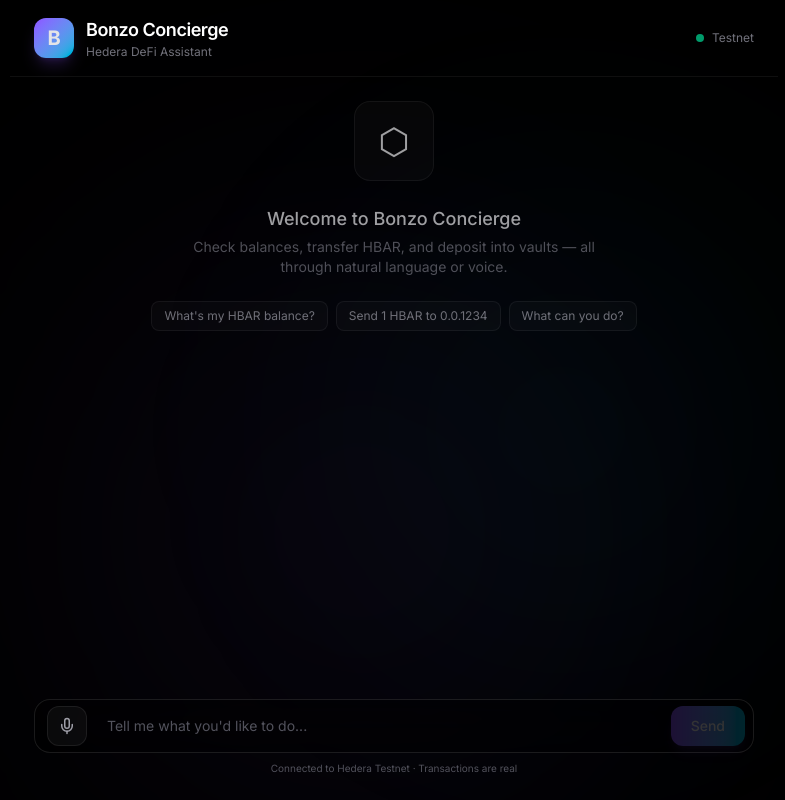
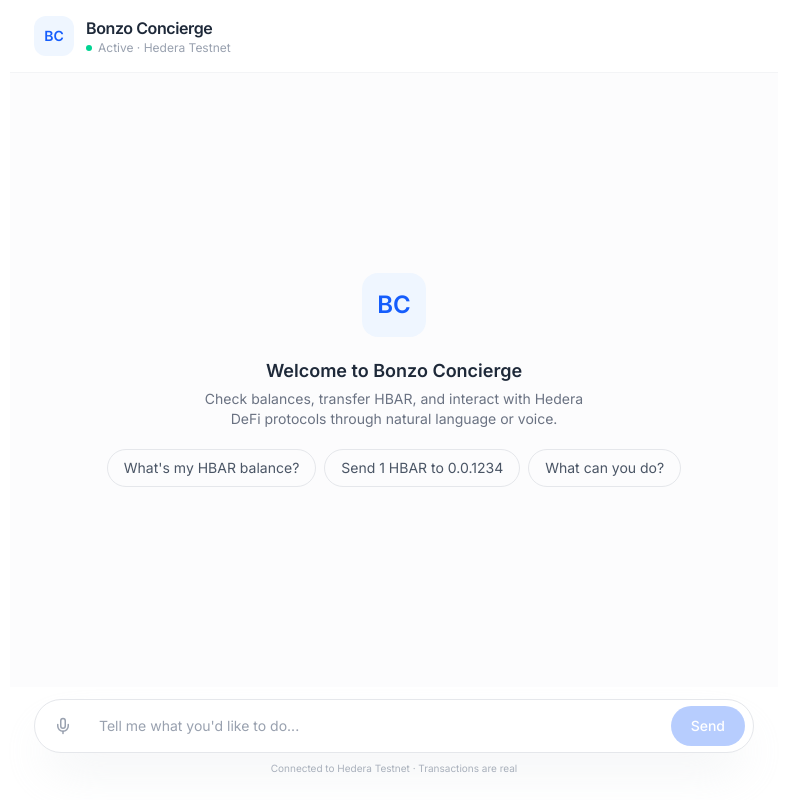
Before and after one commit to vjb/bonzo-concierge, a Next.js app: page / in a window 1280 px wide. Shown: the whole page, without its empty margins (246-1031 px from the left). Built offline with nearby package versions, Linux system fonts and the light colour scheme.

Commit message:
feat: clean SaaS UI, voice interaction, README, and presentation brief

```diff
--- a/src/app/globals.css
+++ b/src/app/globals.css
@@ -1,183 +1,58 @@
 @import "tailwindcss";
 
-/* ── Design Tokens ── */
-:root {
-  --surface: rgba(255, 255, 255, 0.03);
-  --surface-hover: rgba(255, 255, 255, 0.06);
-  --border: rgba(255, 255, 255, 0.08);
-  --glow-purple: rgba(139, 92, 246, 0.15);
-  --glow-cyan: rgba(6, 182, 212, 0.12);
-}
-
 /* ── Base ── */
-html,
-body {
-  background: #000;
-  color: #e4e4e7;
-  font-family: "Inter", system-ui, sans-serif;
+html, body {
+  background: #ffffff;
+  color: #1f2937; /* gray-800 */
+  font-family: "Inter", system-ui, -apple-system, sans-serif;
   overflow: hidden;
+  -webkit-font-smoothing: antialiased;
+  -moz-osx-font-smoothing: grayscale;
 }
 
 /* ── Scrollbar ── */
 ::-webkit-scrollbar {
-  width: 4px;
+  width: 6px;
 }
 ::-webkit-scrollbar-track {
   background: transparent;
 }
 ::-webkit-scrollbar-thumb {
-  background: rgba(255, 255, 255, 0.08);
+  background: #e5e7eb;
   border-radius: 999px;
-}
-
-/* ── Animated Background Gradient ── */
-@keyframes drift {
-  0%,
-  100% {
-    transform: translate(-10%, -10%) scale(1);
-    opacity: 0.5;
-  }
-  33% {
-    transform: translate(5%, 10%) scale(1.15);
-    opacity: 0.65;
-  }
-  66% {
-    transform: translate(-5%, 5%) scale(0.95);
-    opacity: 0.45;
-  }
-}
-
-@keyframes drift-reverse {
-  0%,
-  100% {
-    transform: translate(10%, 10%) scale(1);
-    opacity: 0.4;
-  }
-  33% {
-    transform: translate(-8%, -5%) scale(1.1);
-    opacity: 0.55;
-  }
-  66% {
-    transform: translate(3%, -10%) scale(0.9);
-    opacity: 0.35;
-  }
-}
-
-.bg-glow {
-  position: fixed;
-  inset: 0;
-  z-index: 0;
-  pointer-events: none;
-  overflow: hidden;
-}
-
-.bg-glow::before,
-.bg-glow::after {
-  content: "";
-  position: absolute;
-  border-radius: 50%;
-  filter: blur(120px);
-}
-
-.bg-glow::before {
-  width: 60vw;
-  height: 60vw;
-  top: 10%;
-  left: 15%;
-  background: radial-gradient(circle, var(--glow-purple) 0%, transparent 70%);
-  animation: drift 20s ease-in-out infinite;
-}
-
-.bg-glow::after {
-  width: 50vw;
-  height: 50vw;
-  bottom: 5%;
-  right: 10%;
-  background: radial-gradient(circle, var(--glow-cyan) 0%, transparent 70%);
-  animation: drift-reverse 25s ease-in-out infinite;
-}
-
-/* ── Glassmorphism Utilities ── */
-.glass {
-  background: rgba(255, 255, 255, 0.04);
-  backdrop-filter: blur(16px);
-  -webkit-backdrop-filter: blur(16px);
-  border: 1px solid rgba(255, 255, 255, 0.08);
-}
-
-.glass-strong {
-  background: rgba(0, 0, 0, 0.4);
-  backdrop-filter: blur(24px);
-  -webkit-backdrop-filter: blur(24px);
-  border: 1px solid rgba(255, 255, 255, 0.1);
 }
 
 /* ── Animations ── */
 @keyframes fade-in {
-  from {
-    opacity: 0;
-    transform: translateY(8px);
-  }
-  to {
-    opacity: 1;
-    transform: translateY(0);
-  }
+  from { opacity: 0; transform: translateY(6px); }
+  to { opacity: 1; transform: translateY(0); }
 }
 
-@keyframes pulse-glow {
-  0%,
-  100% {
-    box-shadow: 0 0 12px rgba(139, 92, 246, 0.15);
-  }
-  50% {
-    box-shadow: 0 0 28px rgba(139, 92, 246, 0.35);
-  }
+@keyframes pulse-soft {
+  0%, 100% { opacity: 0.4; }
+  50% { opacity: 1; }
 }
 
 @keyframes shimmer {
-  from {
-    background-position: -200% center;
-  }
-  to {
-    background-position: 200% center;
-  }
-}
-
-@keyframes input-glow {
-  0%,
-  100% {
-    box-shadow: 0 0 0 1px rgba(139, 92, 246, 0.2), 0 0 20px rgba(139, 92, 246, 0.05);
-  }
-  50% {
-    box-shadow: 0 0 0 1px rgba(139, 92, 246, 0.4), 0 0 30px rgba(139, 92, 246, 0.12);
-  }
+  from { background-position: -200% center; }
+  to { background-position: 200% center; }
 }
 
 .animate-fade-in {
-  animation: fade-in 0.35s ease-out;
+  animation: fade-in 0.3s ease-out;
 }
 
-.animate-pulse-glow {
-  animation: pulse-glow 2s ease-in-out infinite;
+.animate-pulse-soft {
+  animation: pulse-soft 1.5s ease-in-out infinite;
 }
 
 .shimmer {
   background: linear-gradient(
     90deg,
     transparent 0%,
-    rgba(139, 92, 246, 0.2) 50%,
+    #dbeafe 50%,
     transparent 100%
   );
   background-size: 200% 100%;
   animation: shimmer 2s linear infinite;
 }
-
-/* ── Input Bar Glow ── */
-.input-bar {
-  transition: all 0.3s ease;
-}
-
-.input-bar:focus-within {
-  animation: input-glow 2s ease-in-out infinite;
-  border-color: rgba(139, 92, 246, 0.35);
-}
--- a/src/app/page.tsx
+++ b/src/app/page.tsx
@@ -31,7 +31,7 @@ function getToolParts(msg: UIMessage): ToolInvocationPart[] {
 }
 
 // ────────────────────────────────────────────────────────
-// TTS helper
+// TTS helper (ElevenLabs)
 // ────────────────────────────────────────────────────────
 async function speakText(text: string) {
   try {
@@ -47,7 +47,7 @@ async function speakText(text: string) {
     audio.play();
     audio.onended = () => URL.revokeObjectURL(url);
   } catch {
-    // TTS is best-effort, don't break the app
+    // TTS is best-effort
   }
 }
 
@@ -75,7 +75,7 @@ export default function ChatPage() {
     inputRef.current?.focus();
   }, []);
 
-  // Auto-TTS: speak the last assistant message when streaming finishes
+  // Auto-TTS: speak last assistant message when streaming finishes
   useEffect(() => {
     if (status !== "ready" || !voiceMode || messages.length === 0) return;
     const lastMsg = messages[messages.length - 1];
@@ -87,7 +87,7 @@ export default function ChatPage() {
     }
   }, [messages, status, voiceMode]);
 
-  // ── Speech Recognition ──
+  // Speech Recognition
   const startListening = useCallback(() => {
     const SpeechRecognition =
       (window as unknown as { SpeechRecognition?: typeof window.SpeechRecognition }).SpeechRecognition ||
@@ -96,28 +96,22 @@ export default function ChatPage() {
       alert("Speech recognition not supported in this browser.");
       return;
     }
-
     const recognition = new SpeechRecognition();
     recognition.lang = "en-US";
     recognition.continuous = false;
     recognition.interimResults = false;
-
     recognition.onstart = () => setListening(true);
-
     recognition.onresult = (event: { results: { transcript: string }[][] }) => {
       const transcript = event.results[0][0].transcript;
       setInput(transcript);
       setVoiceMode(true);
-      // Auto-submit after a short delay for visual feedback
       setTimeout(() => {
         setInput("");
         sendMessage({ text: transcript });
       }, 300);
     };
-
     recognition.onerror = () => setListening(false);
     recognition.onend = () => setListening(false);
-
     recognition.start();
   }, [sendMessage]);
 
@@ -135,45 +129,40 @@ export default function ChatPage() {
   }
 
   return (
-    <>
-      {/* Animated background glow */}
-      <div className="bg-glow" />
-
-      <main className="relative z-10 flex-1 flex flex-col h-screen max-w-3xl mx-auto w-full">
+    <main className="flex flex-col h-screen max-w-3xl mx-auto w-full bg-white">
       {/* ── Header ── */}
-        <header className="flex items-center gap-3 px-6 py-4 border-b border-white/[0.06]">
-          <div className="w-10 h-10 rounded-xl bg-gradient-to-br from-violet-500 to-cyan-500 flex items-center justify-center text-xl font-bold shadow-lg shadow-violet-500/20">
-            B
+      <header className="flex items-center gap-3 px-6 py-4 border-b border-gray-100">
+        <div className="w-10 h-10 rounded-xl bg-blue-50 flex items-center justify-center text-sm font-semibold text-blue-600">
+          BC
         </div>
         <div>
-            <h1 className="text-lg font-semibold tracking-tight text-white">
+          <h1 className="text-base font-semibold text-gray-800 tracking-tight">
             Bonzo Concierge
           </h1>
-            <p className="text-xs text-zinc-500">Hedera DeFi Assistant</p>
+          <div className="flex items-center gap-1.5 text-xs text-gray-400">
+            <span className="w-1.5 h-1.5 rounded-full bg-emerald-400" />
+            Active · Hedera Testnet
           </div>
-          <div className="ml-auto flex items-center gap-2">
-            <span className="w-2 h-2 rounded-full bg-emerald-400 animate-pulse" />
-            <span className="text-xs text-zinc-500">Testnet</span>
         </div>
       </header>
 
       {/* ── Messages ── */}
       <div
         ref={scrollRef}
-          className="flex-1 overflow-y-auto px-6 py-6 space-y-4"
+        className="flex-1 overflow-y-auto px-6 py-8 space-y-5 bg-gray-50/50"
       >
         {messages.length === 0 && (
-            <div className="flex flex-col items-center justify-center h-full text-center space-y-6 opacity-70">
-              <div className="w-20 h-20 rounded-2xl glass flex items-center justify-center">
-                <span className="text-4xl">⬡</span>
+          <div className="flex flex-col items-center justify-center h-full text-center space-y-5">
+            <div className="w-16 h-16 rounded-2xl bg-blue-50 flex items-center justify-center">
+              <span className="text-2xl font-semibold text-blue-600">BC</span>
             </div>
             <div>
-                <p className="text-lg font-medium text-zinc-200">
+              <p className="text-lg font-semibold text-gray-800">
                 Welcome to Bonzo Concierge
               </p>
-                <p className="text-sm text-zinc-500 mt-1 max-w-md">
-                  Check balances, transfer HBAR, and deposit into vaults — all
-                  through natural language or voice.
+              <p className="text-sm text-gray-500 mt-1 max-w-sm">
+                Check balances, transfer HBAR, and interact with Hedera DeFi
+                protocols through natural language or voice.
               </p>
             </div>
             <div className="flex flex-wrap gap-2 justify-center">
@@ -185,7 +174,7 @@ export default function ChatPage() {
                 <button
                   key={s}
                   onClick={() => setInput(s)}
-                    className="px-3 py-1.5 text-xs rounded-lg glass text-zinc-400 hover:text-zinc-200 hover:bg-white/[0.06] transition-all cursor-pointer"
+                  className="px-4 py-2 text-sm rounded-full border border-gray-200 text-gray-600 hover:text-blue-600 hover:border-blue-200 hover:bg-blue-50/50 transition-all cursor-pointer"
                 >
                   {s}
                 </button>
@@ -199,28 +188,28 @@ export default function ChatPage() {
         ))}
 
         {isStreaming && (
-            <div className="flex items-center gap-2 text-xs text-zinc-500 pl-12">
-              <span className="inline-block w-1.5 h-1.5 rounded-full bg-violet-400 animate-pulse" />
+          <div className="flex items-center gap-2 text-sm text-gray-400 pl-14">
+            <span className="inline-block w-1.5 h-1.5 rounded-full bg-blue-400 animate-pulse-soft" />
             Thinking...
           </div>
         )}
       </div>
 
       {/* ── Input ── */}
-        <div className="px-6 pb-6 pt-2">
+      <div className="px-6 pb-6 pt-3 bg-white">
         <form
           onSubmit={handleSubmit}
-            className="input-bar relative flex items-center gap-2 p-1 rounded-2xl glass-strong"
+          className="relative flex items-center gap-2 px-2 py-1.5 rounded-full border border-gray-200 bg-white shadow-2xl shadow-gray-200/60 focus-within:border-blue-300 focus-within:shadow-blue-100/40 transition-all"
         >
-            {/* Mic button */}
+          {/* Mic */}
           <button
             type="button"
             onClick={startListening}
             disabled={isStreaming || listening}
-              className={`ml-2 w-10 h-10 rounded-xl flex items-center justify-center transition-all cursor-pointer ${
+            className={`w-10 h-10 rounded-full flex items-center justify-center transition-all cursor-pointer ${
               listening
-                  ? "bg-red-500/20 border border-red-500/40 text-red-400 animate-pulse"
-                  : "bg-white/[0.04] border border-white/[0.08] text-zinc-400 hover:text-white hover:bg-white/[0.08]"
+                ? "bg-red-50 text-red-500 animate-pulse"
+                : "text-gray-400 hover:text-blue-600 hover:bg-blue-50"
             } disabled:opacity-30 disabled:cursor-not-allowed`}
             title={listening ? "Listening..." : "Voice input"}
           >
@@ -245,22 +234,22 @@ export default function ChatPage() {
             onChange={(e) => setInput(e.target.value)}
             placeholder={listening ? "Listening..." : "Tell me what you'd like to do..."}
             disabled={isStreaming}
-              className="flex-1 bg-transparent px-3 py-3 text-sm text-zinc-100 placeholder-zinc-600 outline-none disabled:opacity-50"
+            className="flex-1 bg-transparent px-2 py-2.5 text-sm text-gray-800 placeholder-gray-400 outline-none disabled:opacity-50"
           />
+
           <button
             type="submit"
             disabled={isStreaming || !input.trim()}
-              className="px-5 py-2.5 rounded-xl bg-gradient-to-r from-violet-500 to-cyan-500 text-white text-sm font-medium hover:from-violet-400 hover:to-cyan-400 disabled:opacity-20 disabled:cursor-not-allowed transition-all shadow-lg shadow-violet-500/20 mr-1 cursor-pointer"
+            className="px-5 py-2.5 rounded-full bg-blue-600 text-white text-sm font-medium hover:bg-blue-700 disabled:opacity-30 disabled:cursor-not-allowed transition-colors cursor-pointer"
           >
             Send
           </button>
         </form>
-          <p className="text-[10px] text-zinc-600 text-center mt-2">
+        <p className="text-[10px] text-gray-400 text-center mt-2">
           Connected to Hedera Testnet · Transactions are real
         </p>
       </div>
     </main>
-    </>
   );
 }
 
@@ -279,22 +268,18 @@ function MessageBubble({ message }: { message: UIMessage }) {
       }`}
     >
       {!isUser && (
-        <div className="w-8 h-8 rounded-lg bg-gradient-to-br from-violet-500 to-cyan-500 flex items-center justify-center text-xs font-bold flex-shrink-0 mt-0.5">
-          B
+        <div className="w-8 h-8 rounded-full bg-blue-50 flex items-center justify-center text-[10px] font-semibold text-blue-600 flex-shrink-0 mt-0.5">
+          BC
         </div>
       )}
 
-      <div
-        className={`max-w-[80%] space-y-2 ${
-          isUser ? "items-end" : "items-start"
-        }`}
-      >
+      <div className={`max-w-[80%] space-y-2 ${isUser ? "items-end" : "items-start"}`}>
         {text && (
           <div
-            className={`px-4 py-3 rounded-2xl text-sm leading-relaxed ${
+            className={`px-4 py-3 text-sm leading-relaxed ${
               isUser
-                ? "bg-gradient-to-r from-violet-600/80 to-cyan-600/60 text-white rounded-br-md backdrop-blur-md border border-white/10"
-                : "glass rounded-bl-md text-zinc-200"
+                ? "bg-blue-600 text-white rounded-2xl rounded-br-lg shadow-md shadow-blue-600/10"
+                : "bg-white text-gray-800 rounded-2xl rounded-bl-lg border border-gray-100 shadow-md shadow-gray-100/80"
             }`}
           >
             {text}
@@ -302,13 +287,13 @@ function MessageBubble({ message }: { message: UIMessage }) {
         )}
 
         {tools.map((toolPart, idx) => (
-          <ToolCard key={idx} tool={toolPart.toolInvocation} />
+          <ExecutionTrace key={idx} tool={toolPart.toolInvocation} />
         ))}
       </div>
 
       {isUser && (
-        <div className="w-8 h-8 rounded-lg bg-white/[0.08] backdrop-blur-md border border-white/10 flex items-center justify-center text-xs font-bold flex-shrink-0 mt-0.5 text-zinc-300">
-          U
+        <div className="w-8 h-8 rounded-full bg-blue-600 flex items-center justify-center text-[10px] font-semibold text-white flex-shrink-0 mt-0.5">
+          You
         </div>
       )}
     </div>
@@ -316,15 +301,14 @@ function MessageBubble({ message }: { message: UIMessage }) {
 }
 
 // ────────────────────────────────────────────────────────
-// Execution Trace (terminal-style tool card)
+// Execution Trace (professional multi-step indicator)
 // ────────────────────────────────────────────────────────
-function ToolCard({
+function ExecutionTrace({
   tool,
 }: {
   tool: ToolInvocationPart["toolInvocation"];
 }) {
-  const isRunning =
-    tool.state === "call" || tool.state === "partial-call";
+  const isRunning = tool.state === "call" || tool.state === "partial-call";
   const isDone = tool.state === "result";
   const output = tool.output as Record<string, unknown> | null;
   const inp = (tool.input ?? {}) as Record<string, unknown>;
@@ -333,137 +317,101 @@ function ToolCard({
   const transactionId = output?.transactionId as string | undefined;
   const errorMsg = output?.error as string | undefined;
   const balanceInHbar = output?.balanceInHbar as string | undefined;
-  const statusText = output?.status as string | undefined;
   const outputMessage = output?.message as string | undefined;
 
-  const statusIcon = isRunning
-    ? "⟳"
-    : isDone && success
-    ? "✓"
-    : isDone && !success
-    ? "✗"
-    : "·";
-
-  const statusColor = isRunning
-    ? "text-violet-400"
-    : isDone && success
-    ? "text-emerald-400"
-    : "text-red-400";
-
-  const borderColor = isRunning
-    ? "border-violet-500/25"
-    : isDone && success
-    ? "border-emerald-500/15"
-    : isDone && !success
-    ? "border-red-500/15"
-    : "border-white/[0.06]";
+  const toolDisplayNames: Record<string, string> = {
+    check_balance: "Querying account balance",
+    transfer_hbar: "Executing HBAR transfer",
+    deposit_to_vault: "Processing vault deposit",
+  };
+  const displayName = toolDisplayNames[tool.toolName] ?? tool.toolName;
 
   return (
-    <div
-      className={`rounded-xl overflow-hidden border backdrop-blur-md font-mono text-xs ${borderColor} ${
-        isRunning ? "animate-pulse-glow" : ""
-      }`}
-    >
-      {/* Terminal header bar */}
-      <div className="flex items-center gap-2 px-4 py-2 bg-white/[0.03] border-b border-white/[0.04]">
-        <div className="flex gap-1.5">
-          <span className="w-2.5 h-2.5 rounded-full bg-zinc-700" />
-          <span className="w-2.5 h-2.5 rounded-full bg-zinc-700" />
-          <span className="w-2.5 h-2.5 rounded-full bg-zinc-700" />
-        </div>
-        <span className="text-zinc-500 text-[10px] ml-1">execution trace</span>
+    <div className="bg-white rounded-2xl rounded-bl-lg border border-gray-100 shadow-md shadow-gray-100/80 px-4 py-3 space-y-2.5 text-sm">
+      {/* Step indicator */}
+      <div className="flex items-center gap-2.5">
+        {isRunning && (
+          <>
+            <span className="w-4 h-4 rounded-full bg-blue-100 flex items-center justify-center">
+              <span className="w-2 h-2 rounded-full bg-blue-500 animate-pulse-soft" />
+            </span>
+            <span className="text-blue-600 font-medium">{displayName}...</span>
+          </>
+        )}
+        {isDone && success && (
+          <>
+            <span className="w-4 h-4 rounded-full bg-emerald-100 flex items-center justify-center text-emerald-600 text-[10px]">
+              ✓
+            </span>
+            <span className="text-emerald-600 font-medium">{displayName}</span>
+          </>
+        )}
+        {isDone && !success && (
+          <>
+            <span className="w-4 h-4 rounded-full bg-red-100 flex items-center justify-center text-red-500 text-[10px]">
+              ✗
+            </span>
+            <span className="text-red-500 font-medium">{displayName}</span>
+          </>
+        )}
       </div>
 
-      {/* Terminal body */}
-      <div className="px-4 py-3 space-y-1.5 bg-black/30">
-        {/* Main status line */}
-        <div className="flex items-center gap-2">
-          <span className={`${statusColor} ${isRunning ? "animate-spin inline-block" : ""}`}>
-            {statusIcon}
-          </span>
-          <span className={statusColor}>
-            {isRunning
-              ? `Executing ${tool.toolName}...`
-              : isDone && success
-              ? tool.toolName
-              : `${tool.toolName} failed`}
-          </span>
-        </div>
-
-        {/* Input params */}
+      {/* Params */}
+      {Object.keys(inp).length > 0 && (
+        <div className="flex flex-wrap gap-2 text-xs">
           {Object.entries(inp).map(([key, val]) => (
-          <div key={key} className="text-zinc-500 pl-5">
-            <span className="text-zinc-600">├─</span>{" "}
-            <span className="text-zinc-400">{key}</span>
-            <span className="text-zinc-600">:</span>{" "}
-            <span className="text-cyan-300/80">
+            <span key={key} className="inline-flex items-center gap-1 px-2.5 py-1 rounded-full bg-gray-50 text-gray-500 border border-gray-100">
+              <span className="text-gray-400">{key}:</span>
+              <span className="font-medium text-gray-700">
                 {String(val)}{key.toLowerCase().includes("hbar") ? " ℏ" : ""}
               </span>
-          </div>
+            </span>
           ))}
-
-        {/* Shimmer while running */}
-        {isRunning && (
-          <div className="ml-5 mt-1">
-            <div className="h-0.5 w-32 rounded-full shimmer" />
         </div>
       )}
 
-        {/* Results */}
-        {isDone && success && (
-          <>
-            <div className="text-zinc-600 pl-5 pt-1 border-t border-white/[0.03] mt-1">
-              └─ result
-            </div>
+      {/* Loading shimmer */}
+      {isRunning && <div className="h-0.5 rounded-full shimmer" />}
 
-            {balanceInHbar && (
-              <div className="pl-8 text-emerald-300">
-                balance: {balanceInHbar}
+      {/* Balance result */}
+      {isDone && balanceInHbar && (
+        <div className="flex items-center gap-2 text-emerald-600 bg-emerald-50 rounded-lg px-3 py-2 text-xs font-medium border border-emerald-100">
+          <span>Balance:</span>
+          <span className="text-base">{balanceInHbar}</span>
         </div>
       )}
 
-            {transactionId && (
-              <div className="pl-8 flex items-center gap-2 flex-wrap">
-                <span className="text-emerald-300 break-all">
-                  tx: {transactionId}
-                </span>
+      {/* Transaction result */}
+      {isDone && transactionId && (
+        <div className="bg-blue-50 rounded-lg px-3 py-2.5 text-xs border border-blue-100 space-y-1">
+          <div className="flex items-center justify-between gap-2">
+            <span className="text-blue-500">Transaction ID</span>
             <a
               href={`https://hashscan.io/testnet/transaction/${transactionId}`}
               target="_blank"
               rel="noopener noreferrer"
-                  className="text-cyan-400 hover:text-cyan-300 transition-colors underline underline-offset-2"
+              className="text-blue-600 font-medium hover:underline"
             >
-                  view on HashScan ↗
+              View on HashScan ↗
             </a>
+          </div>
+          <div className="font-mono text-blue-700 break-all text-[11px]">
+            {transactionId}
+          </div>
         </div>
       )}
 
-            {statusText && (
-              <div className="pl-8 text-emerald-300/70">
-                status: {statusText}
+      {/* Output message */}
+      {isDone && outputMessage && !transactionId && !balanceInHbar && (
+        <p className="text-gray-500 text-xs">{outputMessage}</p>
+      )}
+
+      {/* Error */}
+      {isDone && errorMsg && (
+        <div className="bg-red-50 rounded-lg px-3 py-2 text-xs text-red-600 border border-red-100">
+          {errorMsg}
         </div>
       )}
-
-            {outputMessage && (
-              <div className="pl-8 text-zinc-400">
-                {outputMessage}
-              </div>
-            )}
-          </>
-        )}
-
-        {/* Error output */}
-        {isDone && errorMsg && (
-          <>
-            <div className="text-zinc-600 pl-5 pt-1 border-t border-white/[0.03] mt-1">
-              └─ error
-            </div>
-            <div className="pl-8 text-red-400">
-              {errorMsg}
-            </div>
-          </>
-        )}
-      </div>
     </div>
   );
 }
```
Also changed, not shown: 2 other files (tests, documents, lock files or other folders). Lines whose indentation alone changed are shown as unchanged.
